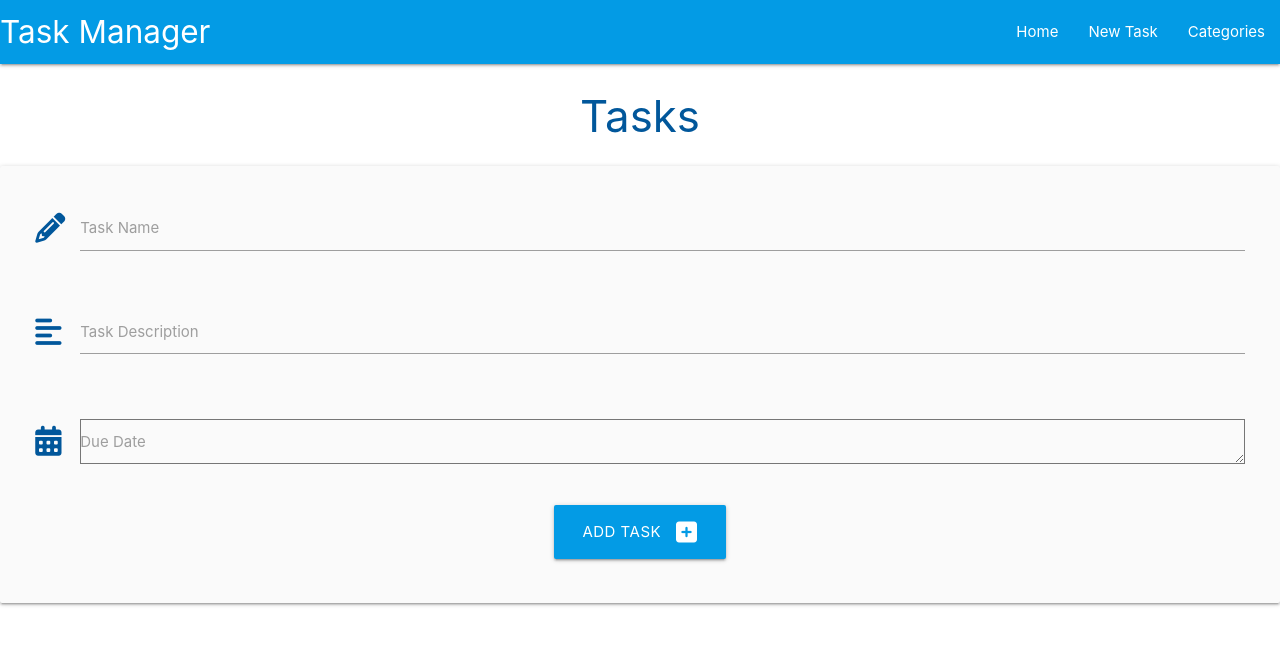
After one commit to paddyw11/task-manager, a Python web app: template taskmanager/templates/add_task.html in a window 1280 px wide. The commit adds this page. Shown: the top 645 px of the page. Run offline with Jinja, Linux system fonts and the light colour scheme; the template is opened without the code that fills it, so the values that code supplies are empty.

Commit message:
added task btn

```diff
--- a/taskmanager/static/js/script.js
+++ b/taskmanager/static/js/script.js
@@ -1,4 +1,11 @@
 document.addEventListener('DOMContentLoaded', function() {
     let sidenav = document.querySelectorAll('.sidenav');
     M.Sidenav.init(sidenav);
+
+    // datepicker initialization
+    let datepicker = document.querySelectorAll('.datepicker');
+    M.Datepicker.init(datepicker, {
+      format: "dd mmmm, yyyy",
+      i18n: {done: "Select"}
+    });
   });
--- /dev/null
+++ b/taskmanager/templates/add_task.html
@@ -0,0 +1,47 @@
+{% extends "base.html" %}
+{% block content %}
+
+<h3 class="light-blue-text text-darken-4 center-align">Tasks</h3>
+
+<div class="row card-panel grey lighten-5">
+    <form class="col s12" method="POST" action="{{ url_for('add_task') }}">
+        <!-- task name -->
+        <div class="row">
+            <div class="input-field col s12">
+                <i class="fas fa-pencil-alt prefix light-blue-text text-darken-4"></i>
+                <input id="task_name" name="task_name" minlength="5" maxlength="50" type="text" class="validate" required>
+                <label for="task_name">Task Name</label>
+            </div>
+        </div>
+        <!-- task description -->
+        <div class="row">
+            <div class="input-field col s12">
+                <i class="fas fa-align-left prefix light-blue-text text-darken-4"></i>
+                <textarea id="task_description" name="task_description" minlength="5"
+                    maxlength="200" type="text" class="materialize-textarea validate" required></textarea>
+                <label for="task_description">Task Description</label>
+            </div>
+        </div>
+        <!-- tdue date -->
+        <div class="row">
+            <div class="input-field col s12">
+                <i class="fas fa-calendar-alt prefix light-blue-text text-darken-4"></i>
+                <textarea id="due_date" name="due_date" type="text" class="datepicker validate" required></textarea>
+                <label for="due_date">Due Date</label>
+            </div>
+        </div>
+        <!-- submit button -->
+        <div class="row">
+            <div class="col s12 center-align">
+                <button type="submit" class="btn-large light-blue darken-1">
+                    Add Task <i class="fas fa-plus-square right"></i>
+                </button>
+            </div>
+        </div>
+    </form>
+</div>
+
+
+
+
+{% endblock %}
--- a/taskmanager/templates/base.html
+++ b/taskmanager/templates/base.html
@@ -19,7 +19,7 @@
               <a href="{{ url_for('home') }}" data-target="mobile-demo" class="sidenav-trigger"><i class="fas fa-bars"></i>></a>
               <ul class="right hide-on-med-and-down">
                 <li><a href="{{ url_for('home') }}">Home</a></li>
-                <li><a href="">New Task</a></li>
+                <li><a href="{{ url_for('add_task') }}">New Task</a></li>
                 <li><a href="{{ url_for('categories') }}">Categories</a></li>
 
 
@@ -29,7 +29,7 @@
 
           <ul class="sidenav" id="mobile-demo">
             <li><a href="{{ url_for('home') }}">Home</a></li>
-            <li><a href="">New Task</a></li>
+            <li><a href="{{ url_for('add_task') }}">New Task</a></li>
             <li><a href="{{ url_for('categories') }}">Categories</a></li>
           </ul>
     </header
```
Also changed, not shown: taskmanager/routes.py (+18 -0 lines), taskmanager/templates/tasks.html (+8 -0 lines).
